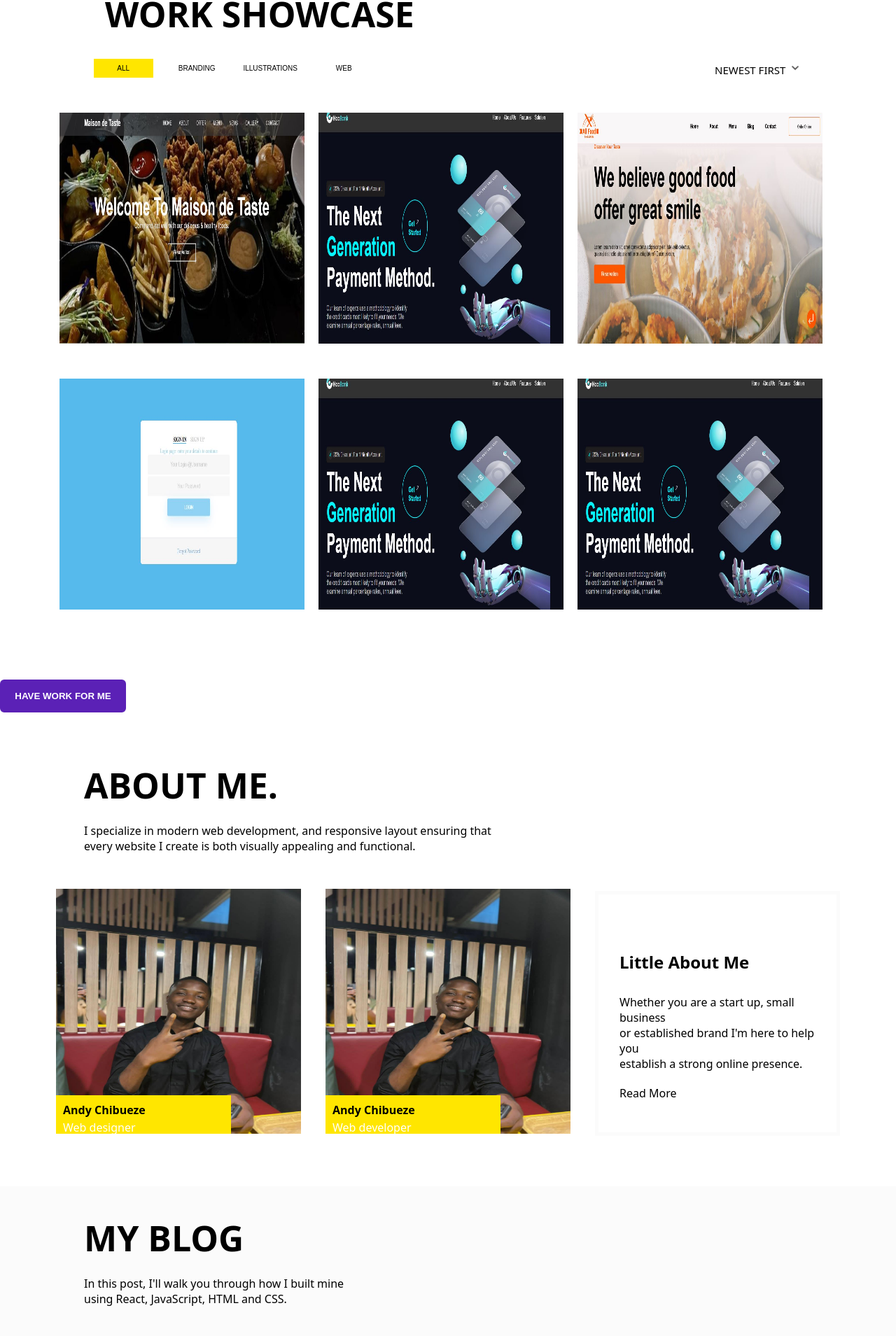
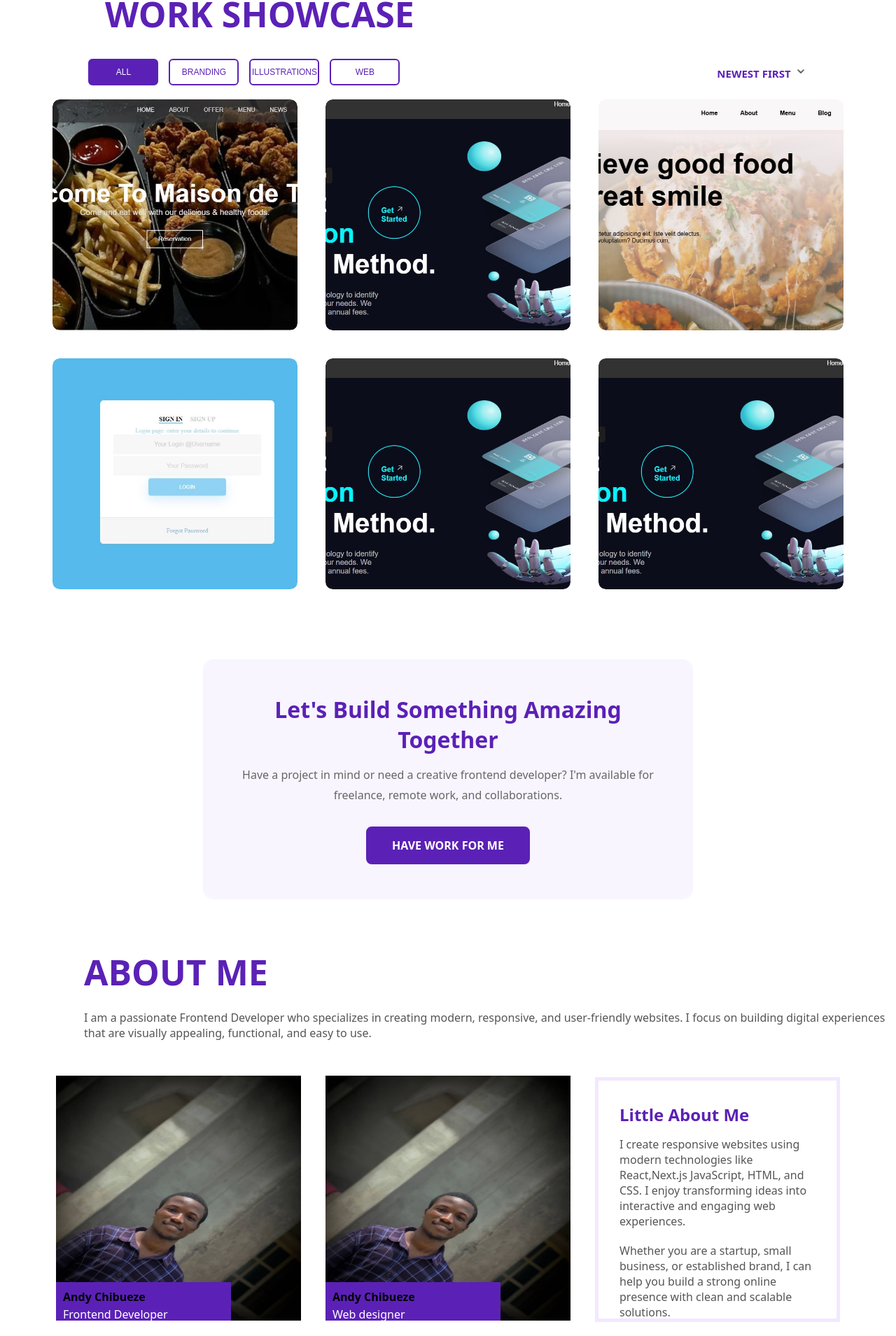
Before and after one commit to Andypraise/react-portfolio, a React (Vite) app: page / in a window 1280 px wide. Shown: the part 829-2738 px from the top of the page at 70% size. Built offline with nearby package versions, Linux system fonts and the light colour scheme.

Commit message:
mades changes

```diff
--- a/src/page/About/About.css
+++ b/src/page/About/About.css
@@ -1,14 +1,17 @@
 .about-feature{
 margin-left: 120px;
 margin-top: 70px;
+}
 
-}
 .about-feature h2{
      font-size: 50px;
+     color: #5b21b6;
 }
+
 .about-feature p{
     margin-top: 20px;
     margin-bottom: 20px;
+    color: #555;
 }
 
 .about-img{
@@ -25,6 +28,7 @@ margin-top: 70px;
     width: 350px;
     height: 350px;
 }
+
 .web{
  position: relative;
 }
@@ -33,95 +37,132 @@ margin-top: 70px;
     position: absolute;
     bottom: 5px;
     left: 0;
-    background-color: #FFE600;
+    background-color: #5b21b6;
     width: 250px;
     height: 55px;
     padding: 10px;
 }
+
 .web-text p{
-    color: white;
+    color: #ffffff;
     margin-top: 3px;
     margin-bottom: 5px;
 }
+
 .web-text-2{
-    background-color: #FFFFFF;
-    border: 5px solid #FBFBFB;
+    background-color: #ffffff;
+    border: 5px solid #f3e8ff;
     width: 350px;
     height: 350px;
     padding: 30px;
 }
+
 .web-text-2 h2{
-    margin-top: 50px;
+    margin-top: 2px;
+    color: #5b21b6;
 }
+
 .web-text-2 p{
-    margin-top: 30px;
+    margin-top: 15px;
     margin-bottom: 20px;
+    color: #555;
 }
+
 .web-text-2 a{
-transition: all .3s ease-in-out;
+    color: #5b21b6;
+    transition: all .3s ease-in-out;
 }
+
 .web-text-2 a:hover{
-    color: #FFE600;
+    color: #7c3aed;
+}
+
+.link-about{
+    text-decoration: none;
+     color: #7c3aed;
 }
 @media(max-width:768px){
 
 }
+
 @media(max-width:645px){
+
 .about-feature{
     margin: 0;
     text-align: center;
     margin-top: 35px;
 }
+
 .about-feature h2{
     font-size: 30px;
 }
+
 .about-feature p{
     font-size: 13px;
 }
+
 .web img{
-width: 400px;
+    width: 400px;
 }
+
 .web-text-2{
     margin-bottom: 30px;
 }
+
 }
+
+
 @media(max-width:545px){
+
 .about-feature{
     margin: 0;
     text-align: center;
     margin-top: 35px;
 }
+
 .about-feature h2{
     font-size: 30px;
 }
+
 .about-feature p{
     font-size: 11px;
 }
+
 .web img{
-width: 350px;
+    width: 350px;
 }
+
 .web-text-2{
     width: 350px;
     margin-bottom: 30px;
 }
+
 }
+
+
 @media(max-width:400px){
+
 .about-feature{
     margin: 0;
     text-align: center;
     margin-top: 35px;
 }
+
 .about-feature h2{
     font-size: 30px;
 }
+
 .about-feature p{
     font-size: 10px;
 }
+
 .web img{
-width: 300px;
+    width: 300px;
 }
+
 .web-text-2{
     width: 300px;
     margin-bottom: 30px;
 }
+
 }
--- a/src/page/About/About.jsx
+++ b/src/page/About/About.jsx
@@ -1,38 +1,67 @@
-import React from 'react'
-import aboutImage from "../../assets/image7.png"
-import "./About.css"
+import React from "react";
+import aboutImage from "../../assets/IMG-20260531-WA0074.jpg";
+import "./About.css";
+
 function About() {
   return (
-    <div>
-        <div id='about'    className='about-section page-section' >
-            <div className='about-feature'>
-                <h2>ABOUT ME.</h2>
-                <p>I specialize in modern web development, and responsive layout ensuring that <br />
-                every website I create is both visually appealing and functional.</p>
-            </div>
-            <div className='about-img'>
-                <div className='web'>
-                    <img src={aboutImage} alt="" />
-                    <div className='web-text'> <h4>Andy Chibueze</h4>
-                <p>Web designer</p></div>
-                </div>
-                <div className='web'>
-                    <img src={aboutImage} alt="" />
-                    <div className='web-text'> <h4>Andy Chibueze</h4>
-                <p>Web developer</p></div>
-                </div>
-                <div className='web-text-2'>
-                   <h2>Little About Me</h2>
-                   <p>Whether you are a start up, small business <br />
-                   or established brand I'm here to help you <br />
-                   establish a strong online presence.</p>
-                   <a href="#">Read More</a>
-                </div>
+    <section id="about" className="about-section page-section">
 
-            </div>
+      <div className="about-feature">
+        <h2>ABOUT ME</h2>
+
+        <p>
+          I am a passionate Frontend Developer who specializes in creating
+          modern, responsive, and user-friendly websites. I focus on building
+          digital experiences that are visually appealing, functional, and
+          easy to use.
+        </p>
+      </div>
+
+
+      <div className="about-img">
+
+        <div className="web">
+          <img src={aboutImage} alt="Andy Chibueze" />
+
+          <div className="web-text">
+            <h4>Andy Chibueze</h4>
+            <p>Frontend Developer</p>
+          </div>
         </div>
-    </div>
-  )
+        <div className="web">
+          <img src={aboutImage} alt="Andy Chibueze" />
+
+          <div className="web-text">
+            <h4>Andy Chibueze</h4>
+            <p>Web designer</p>
+          </div>
+        </div>
+
+
+        <div className="web-text-2">
+          <h2>Little About Me</h2>
+
+          <p>
+            I create responsive websites using modern technologies like
+            React,Next.js JavaScript, HTML, and CSS. I enjoy transforming ideas into
+            interactive and engaging web experiences.
+          </p>
+
+          <p>
+            Whether you are a startup, small business, or established brand,
+            I can help you build a strong online presence with clean and
+            scalable solutions.
+          </p>
+
+          <a href="#contact" className="link-about">
+            Let's Talk
+          </a>
+        </div>
+
+      </div>
+
+    </section>
+  );
 }
 
-export default About
+export default About;
--- a/src/page/Home/Home.jsx
+++ b/src/page/Home/Home.jsx
@@ -1,5 +1,5 @@
 import React from "react";
-import homeImage from "../../assets/image7.png";
+import homeImage from "../../assets/IMG-20260531-WA0074.jpg";
 import certificate from "../../assets/nomba-certified-NMB-2026-T4MHSO.png"; // Update with your actual file name
 import "./Home.css";
 
--- a/src/page/Work/Work.css
+++ b/src/page/Work/Work.css
@@ -1,264 +1,247 @@
-.work-section{
+.work-section {
   display: flex;
   flex-direction: column;
   margin-top: 60px;
 }
 
+/* ================= Heading ================= */
 
-.work-feature h2{
+.work-feature h2 {
   font-size: 50px;
   margin-left: 150px;
+  color: #5b21b6;
 }
-.select-all{
+
+/* ================= Filter Section ================= */
+
+.select-all {
   display: flex;
   justify-content: space-around;
   align-items: center;
   gap: 100px;
   margin-top: 30px;
+}
 
-}
 .btn-main {
   margin-right: 100px;
-    gap: 20px;
+  display: flex;
+  gap: 15px;
+  flex-wrap: wrap;
+}
 
+.btn-main button {
+  width: 100px;
+  height: 38px;
+  font-size: 12px;
+  border: 2px solid #5b21b6;
+  border-radius: 6px;
+  background: transparent;
+  color: #5b21b6;
+  cursor: pointer;
+  transition: all 0.3s ease;
 }
-.btn-main button:first-child{
-    background-color: #FFE600;
+
+.btn-main button:first-child {
+  background: #5b21b6;
+  color: #fff;
 }
-.btn-main button{
-    width: 85px;
-    height: 27px;
-    font-size: 10px;
-    margin-right: 20px;
-    border: none;
-    outline: none;
-    cursor: pointer;
-    background: none;
-    transition: all .3s ease-in-out;
+
+.btn-main button:hover {
+  background: #5b21b6;
+  color: #fff;
 }
-.btn-main button:hover{
-    background-color: #FFE600;
-}
-.all li{
+
+/* ================= Dropdown ================= */
+
+.all li {
   list-style: none;
   font-size: 15px;
 }
-.main-all{
+
+.main-all {
   position: relative;
 }
-.link{
+
+.all a {
+  text-decoration: none;
+  color: #5b21b6;
+  font-weight: 600;
+}
+
+.link {
   position: absolute;
-    width: 100px;
-    height: 90px;
+  width: 120px;
   padding: 10px;
-    text-align: center;
-    background-color: white;
-    border-radius: 5px;
-    transition: opacity.3s ease;
+  background: #fff;
+  border-radius: 8px;
+  box-shadow: 0 2px 10px rgba(17, 17, 17, 0.1);
   opacity: 0;
-
-     box-shadow: 0 2px 10px rgba(17, 17, 17, 0.1);
+  transition: opacity 0.3s ease;
   z-index: 20;
 }
-.main-all{
+
+.link li {
   list-style: none;
+  margin: 10px 0;
 }
- a{
-    text-decoration: none;
-    color: black;
+
+.link a {
+  display: block;
+  padding: 8px;
+  border-radius: 5px;
 }
-.link li{
-    list-style: none;
-    margin-top: 10px;
+
+.link a:hover {
+  background: #5b21b6;
+  color: #fff;
 }
-.link a{
-    text-decoration: none;
-    padding: 10px;
+
+.all:hover .link {
+  opacity: 1;
 }
-.link a:hover{
-background-color: #FFE600;
-}
-.all:hover .link{
 
-    opacity:1 ;
+/* ================= Portfolio ================= */
 
-}
-.portfolio-display{
+.portfolio-display {
   display: flex;
   flex-wrap: wrap;
   justify-content: center;
   align-items: center;
 }
-.project-item{
+
+.project-item {
   position: relative;
-margin-top: 50px;
+  margin: 20px;
+  overflow: hidden;
+  border-radius: 10px;
 }
-.project-item img{
+
+.project-item img {
   display: block;
   width: 350px;
   height: 330px;
-    margin-right: 20px;
+  object-fit: cover;
+  border-radius: 10px;
 }
-.overlay{
+
+/* ================= Overlay ================= */
+
+.overlay {
   position: absolute;
-    bottom:0;
-    left: 0;
+  inset: 0;
+  background: rgba(91, 33, 182, 0.9);
+  color: #fff;
   display: flex;
   flex-direction: column;
+  justify-content: center;
   align-items: center;
+  transform: translateY(100%);
+  transition: 0.4s ease;
   text-align: center;
-    height: 100%;
-    width: 95%;
-    background-color: #ffe60071;
-    transform: translateY(100px);
-    transition: opacity .3s ease, transform .3s ease;
-    opacity: 0;
-    white-space: pre-line;
-
-}
-.overlay h2{
-margin-top: 70px;
-}
-.project-item:hover .overlay{
-    transform: translateY(0);
-    opacity: 1;
-}
-.work-section .btn{
-    margin-top: 100px;
-    text-align: center;
-}
-@media(max-width:991px){
-
+  padding: 20px;
 }
 
-@media(max-width:850px){
-.select-all{
-    padding: 35px;
-}
+.overlay h2 {
+  margin-bottom: 15px;
 }
 
-@media(max-width:768px){
-.work-section{
-    display: flex;
-    flex-direction: column;
+.overlay p {
+  line-height: 1.6;
 }
-.select-all{
-    display: flex;
-    flex-direction: column;
 
+.project-item:hover .overlay {
+  transform: translateY(0);
 }
-.work-feature h2{
+
+/* ================= Call To Action ================= */
+
+.work-cta {
+  max-width: 700px;
+  margin: 80px auto 0;
+  padding: 50px 30px;
+  text-align: center;
+  background: #f8f5ff;
+  border-radius: 15px;
+}
+
+.work-cta h3 {
+  color: #5b21b6;
+  font-size: 32px;
+  margin-bottom: 15px;
+}
+
+.work-cta p {
+  color: #666;
+  line-height: 1.8;
+  margin-bottom: 30px;
+}
+
+.work-btn {
+  display: inline-block;
+  padding: 14px 35px;
+  background: #5b21b6;
+  color: #fff;
+  text-decoration: none;
+  border: 2px solid #5b21b6;
+  border-radius: 8px;
+  font-weight: 700;
+  transition: all 0.3s ease;
+}
+
+.work-btn:hover {
+  background: transparent;
+  color: #5b21b6;
+}
+
+/* ================= Responsive ================= */
+
+@media (max-width: 768px) {
+  .work-feature h2 {
     font-size: 35px;
     margin: 0;
     text-align: center;
   }
-.btn-main{
-    display: flex;
+
+  .select-all {
+    flex-direction: column;
+    gap: 30px;
+  }
+
+  .btn-main {
+    margin: 0;
     flex-direction: column;
     align-items: center;
-    text-align: center;
-    margin: 0;
   }
-.btn-main button{
-    width: 370px;
+
+  .btn-main button {
+    width: 300px;
+  }
+
+  .project-item img {
+    width: 320px;
+    height: 300px;
   }
 }
 
-@media(max-width:645px){
-    .work-section{
-    display: flex;
-    flex-direction: column;
-}
-.select-all{
-    display: flex;
-    flex-direction: column;
-
-}
-.work-feature h2{
-    font-size: 30px;
-    margin: 0;
-    text-align: center;
-}
-.btn-main{
-    display: flex;
-    flex-direction: column;
-    align-items: center;
-    text-align: center;
-    margin: 0;
-}
-.btn-main button{
-    width: 300px;
-}
-.project-item img{
-    width: 350px;
-    height: 300px;
+@media (max-width: 480px) {
+  .work-feature h2 {
+    font-size: 28px;
   }
 
+  .btn-main button {
+    width: 220px;
   }
 
-@media(max-width:545px){
-.work-section{
-    display: flex;
-    flex-direction: column;
-}
-.select-all{
-    display: flex;
-    flex-direction: column;
-
-}
-.work-feature h2{
-    font-size: 25px;
-    margin: 0;
-    text-align: center;
-}
-.btn-main{
-    display: flex;
-    flex-direction: column;
-    align-items: center;
-    text-align: center;
-    margin: 0;
-}
-.btn-main button{
-    width: 300px;
-}
-.project-item img{
-    width: 300px;
-    height: 300px;
-}
-}
-@media(max-width:400px){
-.work-section{
-    display: flex;
-    flex-direction: column;
-}
-.work-feature h2{
-    font-size: 25px;
-    margin: 0;
-    text-align: center;
-}
-.select-all{
-    display: flex;
-    flex-direction: column;
-    align-items: center;
-    text-align: center;
-    justify-content: center;
-    gap: 10px;
-}
-.btn-main{
-    display: flex;
-    flex-direction: column;
-    align-items: center;
-    text-align: center;
-    margin: 0;
-}
-.btn-main button{
-    width: 230px;
-}
-.project-display{
-    text-align: center;
-}
-.project-item img{
+  .project-item img {
     width: 270px;
     height: 250px;
   }
+
+  .work-cta h3 {
+    font-size: 24px;
   }
+
+  .work-cta p {
+    font-size: 14px;
+  }
+}
--- a/src/page/Work/Work.jsx
+++ b/src/page/Work/Work.jsx
@@ -5,30 +5,63 @@ import project1 from "../../assets/web rest.JPG";
 import project2 from "../../assets/bank.JPG";
 import project3 from "../../assets/web.JPG";
 import project4 from "../../assets/login.JPG";
-
 import dropImage from "../../assets/image4.png";
 
 function Work() {
   const [activeCategory, setActiveCategory] = useState("all");
 
   const projects = [
-  { id: 1, title: "Maison De Taste", image: project3, category: "branding", description: "WEB" },
-  { id: 2, title: "Project 2", image: project2, category: "illustrations", description: "Illustration project" },
-  { id: 3, title: "Project 3", image: project1, category: "web", description: "Web project" },
-  { id: 4, title: "Animated Login", image: project4, category: "branding", description: "Branding project" },
-  { id: 5, title: "WEB", image: project2, category: "branding", description: "DESIGN" },
-  { id: 6, title: "WEB", image: project2, category: "branding", description: "DESIGN" },
-];
+    {
+      id: 1,
+      title: "Maison De Taste",
+      image: project3,
+      category: "branding",
+      description: "Restaurant Website",
+    },
+    {
+      id: 2,
+      title: "Bank Landing Page",
+      image: project2,
+      category: "illustrations",
+      description: "Responsive Banking Website",
+    },
+    {
+      id: 3,
+      title: "Restaurant Website",
+      image: project1,
+      category: "web",
+      description: "Modern Restaurant UI",
+    },
+    {
+      id: 4,
+      title: "Animated Login",
+      image: project4,
+      category: "branding",
+      description: "HTML, CSS & JavaScript",
+    },
+    {
+      id: 5,
+      title: "Portfolio Website",
+      image: project2,
+      category: "branding",
+      description: "Personal Portfolio Design",
+    },
+    {
+      id: 6,
+      title: "Landing Page",
+      image: project2,
+      category: "branding",
+      description: "Responsive Landing Page",
+    },
+  ];
 
-
-  // Filter projects based on active category
   const displayedProjects =
     activeCategory === "all"
       ? projects
       : projects.filter((project) => project.category === activeCategory);
 
   return (
-    <div  id="work"    className="work-section page-section" >
+    <section id="work" className="work-section page-section">
       <div className="work-feature">
         <h2>WORK SHOWCASE</h2>
       </div>
@@ -48,15 +81,17 @@ function Work() {
         <div className="all">
           <ul className="menu-all">
             <li>
-              <a href="#">
-                NEWEST FIRST <img src={dropImage} alt="" width="20px" />
+              <a href="/">
+                NEWEST FIRST{" "}
+                <img src={dropImage} alt="Dropdown" width="20" />
               </a>
+
               <ul className="link">
                 <li>
-                  <a href="#">NEWEST</a>
+                  <a href="/">NEWEST</a>
                 </li>
                 <li>
-                  <a href="#">OLDEST</a>
+                  <a href="/">OLDEST</a>
                 </li>
               </ul>
             </li>
@@ -68,18 +103,29 @@ function Work() {
         {displayedProjects.map((project) => (
           <div key={project.id} className="project-item">
             <img src={project.image} alt={project.title} />
+
             <div className="overlay">
               <h2>{project.title}</h2>
-
               <p>{project.description}</p>
             </div>
           </div>
         ))}
       </div>
-      <div className="btn">
-        <a href="#contact"><button>HAVE WORK FOR ME</button></a>
+
+      {/* Call To Action */}
+      <div className="work-cta">
+        <h3>Let's Build Something Amazing Together</h3>
+
+        <p>
+          Have a project in mind or need a creative frontend developer?
+          I'm available for freelance, remote work, and collaborations.
+        </p>
+
+        <a href="#contact" className="work-btn">
+          HAVE WORK FOR ME
+        </a>
       </div>
-    </div>
+    </section>
   );
 }
 
```
Also changed, not shown: src/assets/IMG-20260531-WA0073.jpg (added), src/assets/IMG-20260531-WA0074.jpg (added). Lines whose indentation alone changed are shown as unchanged.
